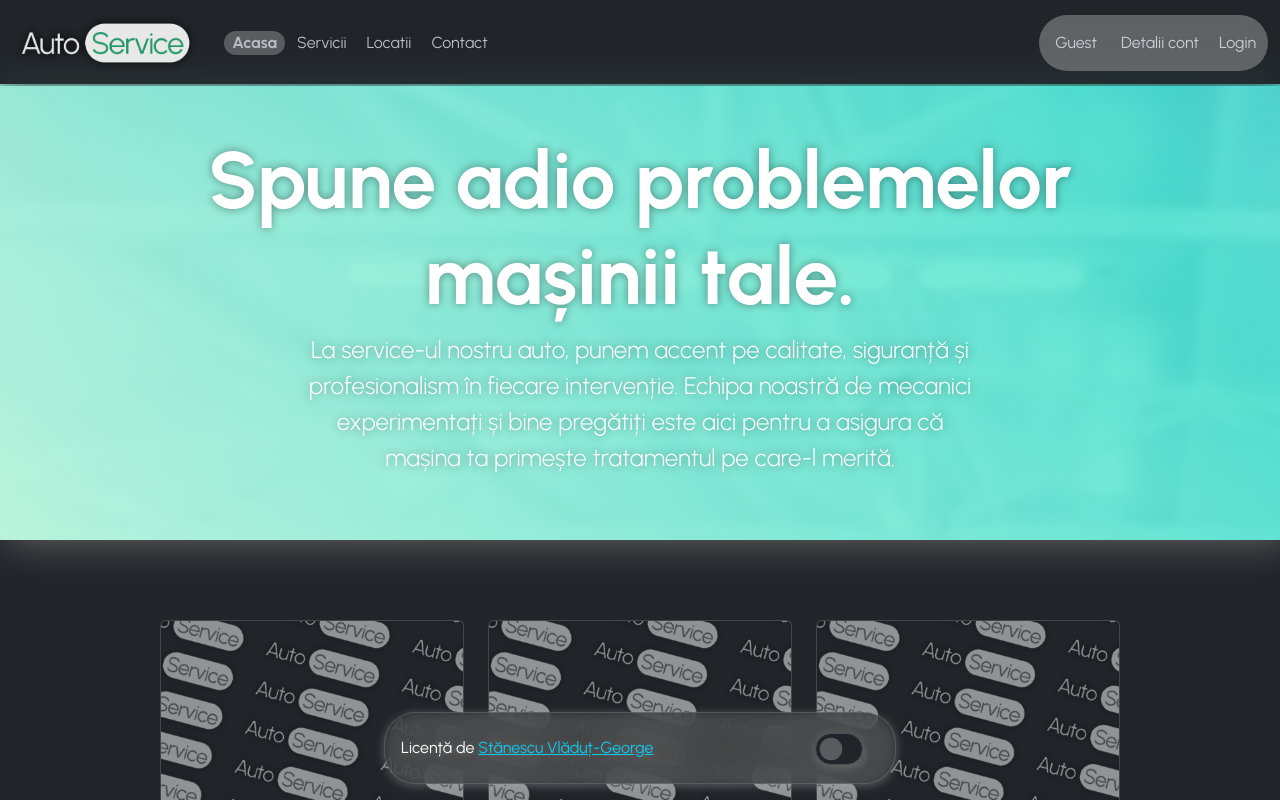
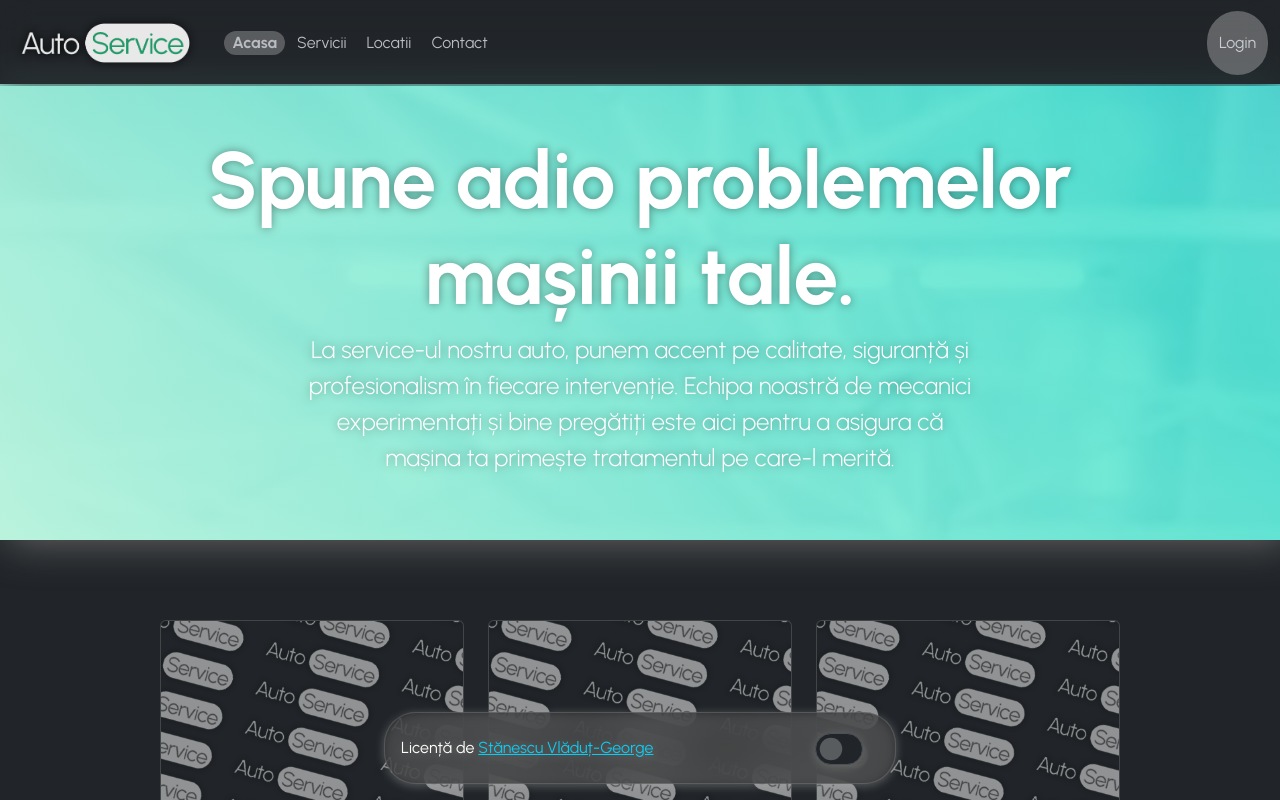
Before and after one commit to stnsc/AutoService-Website, a React (Vite) app: page / in a window 1280 px wide. Built offline with nearby package versions, Linux system fonts and the light colour scheme.

Commit message:
Login Security Fixes

```diff
--- a/index.html
+++ b/index.html
@@ -7,7 +7,7 @@
       @import url('https://fonts.googleapis.com/css2?family=Urbanist:ital,wght@0,100..900;1,100..900&display=swap');
       @import url("https://cdn.jsdelivr.net/npm/bootstrap-icons@1.11.3/font/bootstrap-icons.min.css");
     </style>
-    <link rel="shortcut icon" href="/assets/logo.png" />
+    <link rel="shortcut icon" href="/assets/icon.png" />
     <title>Website Licenta | Service Auto</title>
   </head>
   <body>
--- a/src/components/Navbar.tsx
+++ b/src/components/Navbar.tsx
@@ -24,9 +24,6 @@
     const name: string = localStorage.getItem("name") as string;
     const user_id: string = localStorage.getItem("user_id") as string;
     if (!token || !name || !user_id) {
-      localStorage.removeItem("name");
-      localStorage.removeItem("token");
-      localStorage.removeItem("user_id");
       return;
     }
 
@@ -44,12 +41,14 @@
 
     if (decodedToken.exp * 1000 < currentDate.getTime()) {
       //failed
-      setUser("");
+      localStorage.removeItem("name");
+      localStorage.removeItem("token");
+      localStorage.removeItem("user_id");
     } else {
       //success
       setUser(name);
     }
-  }, [user, setUser]);
+  }, []);
 
   //functie care sterge toate cookie-urile si
   //reimprospateaza pagina pentru deconectarea
@@ -108,7 +107,9 @@
           </Link>
         </div>
         <div className="nav-user-info">
-          <p className="m-0 p-3">{user ? `Buna, ${user}!` : "Guest"}</p>
+          {user && (
+            <>
+              <p className="m-0 p-3">{`Buna, ${user}!`}</p>
               <Link
                 to="/manage"
                 className={`${isActive === "Details" ? activeClass : inactiveClass} m-0 p-3`}
@@ -116,6 +117,9 @@
               >
                 Detalii cont
               </Link>
+            </>
+          )}
+
           <p
             className={`${!user ? "d-none" : ""} logout-hover m-0 p-3 nav-link`}
             style={{}}
@@ -125,7 +129,7 @@
           </p>
           <Link
             to="/login"
-            className={`${user ? "d-none" : ""} m-0 p-3 ${isActive === "Login" ? activeClass : inactiveClass}`}
+            className={`${user ? "d-none" : ""} m-1 p-3 ${isActive === "Login" ? activeClass : inactiveClass}`}
             onClick={() => setActive("Login")}
           >
             Login
```
Lines whose indentation alone changed are shown as unchanged.
